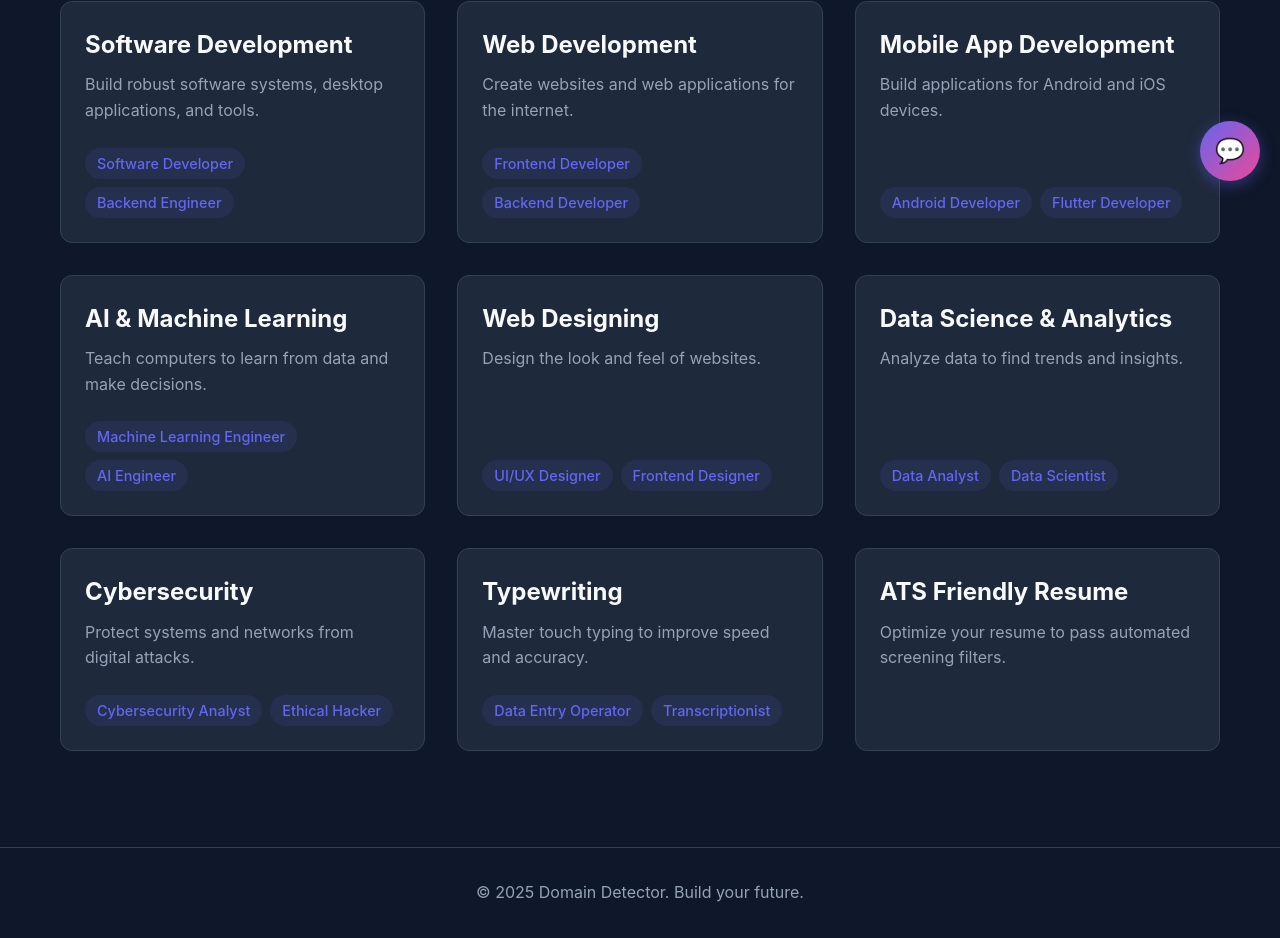
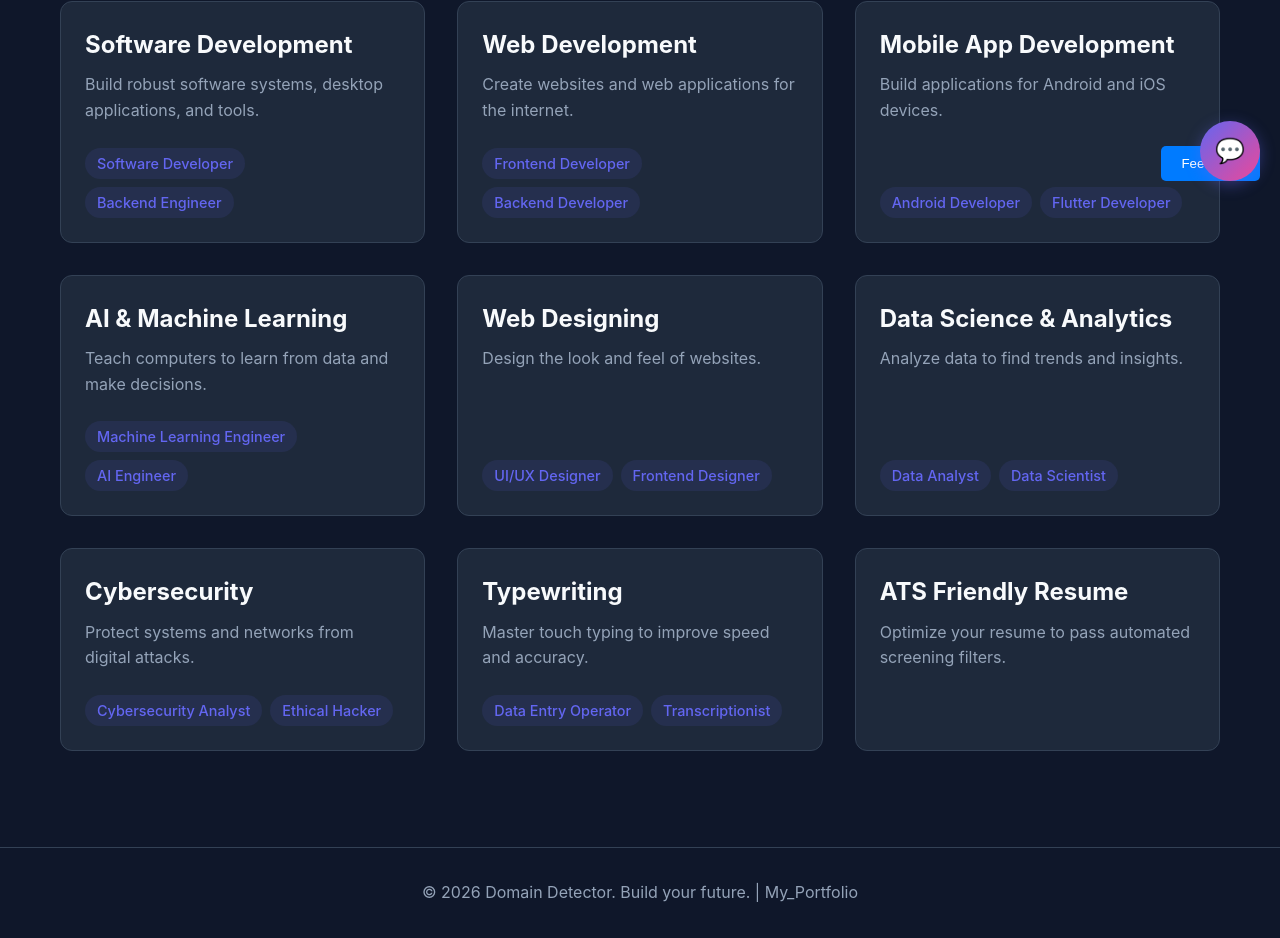
Before and after one commit to Karthikeyan-hub004/DK, a React (Vite) app: page / in a window 1280 px wide. Shown: the part 599-1537 px from the top of the page. Built offline with nearby package versions, Linux system fonts and the light colour scheme.

Commit message:
feedback

```diff
--- a/src/App.jsx
+++ b/src/App.jsx
@@ -6,6 +6,7 @@ import DomainDetail from './pages/DomainDetail';
 import LinkedInGuide from './pages/LinkedInGuide';
 import GitHubGuide from './pages/GitHubGuide';
 import ChatBot from './components/ChatBot';
+import FeedbackModal from './components/FeedbackModal';
 
 
 
@@ -24,9 +25,10 @@ function App() {
                 </main>
                 <footer className="footer">
                     <div className="container">
-                        <p>© 2025 Domain Detector. Build your future.</p>
+                        <p>© 2026 Domain Detector. Build your future. | <a href="https://myportfolio775.netlify.app/my.html" target="_blank" rel="noopener noreferrer">My_Portfolio</a></p>
                     </div>
                 </footer>
+                <FeedbackModal />
                 <ChatBot />
             </div>
         </Router>
--- /dev/null
+++ b/src/components/FeedbackModal.css
@@ -0,0 +1,55 @@
+.feedback-button {
+    position: fixed;
+    bottom: 20px;
+    right: 20px;
+    padding: 10px 20px;
+    background-color: #007bff;
+    color: white;
+    border: none;
+    border-radius: 5px;
+    cursor: pointer;
+    z-index: 1000;
+}
+
+.modal-overlay {
+    position: fixed;
+    top: 0;
+    left: 0;
+    width: 100%;
+    height: 100%;
+    background-color: rgba(0, 0, 0, 0.5);
+    display: flex;
+    justify-content: center;
+    align-items: center;
+    z-index: 1001;
+}
+
+.modal-content {
+    background-color: white;
+    padding: 20px;
+    border-radius: 5px;
+    text-align: center;
+}
+
+.modal-content h2 {
+    margin-top: 0;
+}
+
+.modal-content a {
+    display: inline-block;
+    margin: 10px 0;
+    padding: 10px 20px;
+    background-color: #007bff;
+    color: white;
+    text-decoration: none;
+    border-radius: 5px;
+}
+
+.modal-content button {
+    padding: 10px 20px;
+    background-color: #6c757d;
+    color: white;
+    border: none;
+    border-radius: 5px;
+    cursor: pointer;
+}
--- /dev/null
+++ b/src/components/FeedbackModal.jsx
@@ -0,0 +1,26 @@
+import React, { useState } from 'react';
+import './FeedbackModal.css';
+
+const FeedbackModal = () => {
+    const [modalOpen, setModalOpen] = useState(false);
+
+    return (
+        <div>
+            <button className="feedback-button" onClick={() => setModalOpen(true)}>Feedback</button>
+            {modalOpen && (
+                <div className="modal-overlay">
+                    <div className="modal-content">
+                        <h2>Feedback</h2>
+                        <p>We value your feedback. Please let us know how we can improve.</p>
+                        <a href="https://forms.gle/GxqBMnths4U6gMwe9" target="_blank" rel="noopener noreferrer">
+                            Go to Feedback Form
+                        </a>
+                        <button onClick={() => setModalOpen(false)}>Close</button>
+                    </div>
+                </div>
+            )}
+        </div>
+    );
+};
+
+export default FeedbackModal;
```
